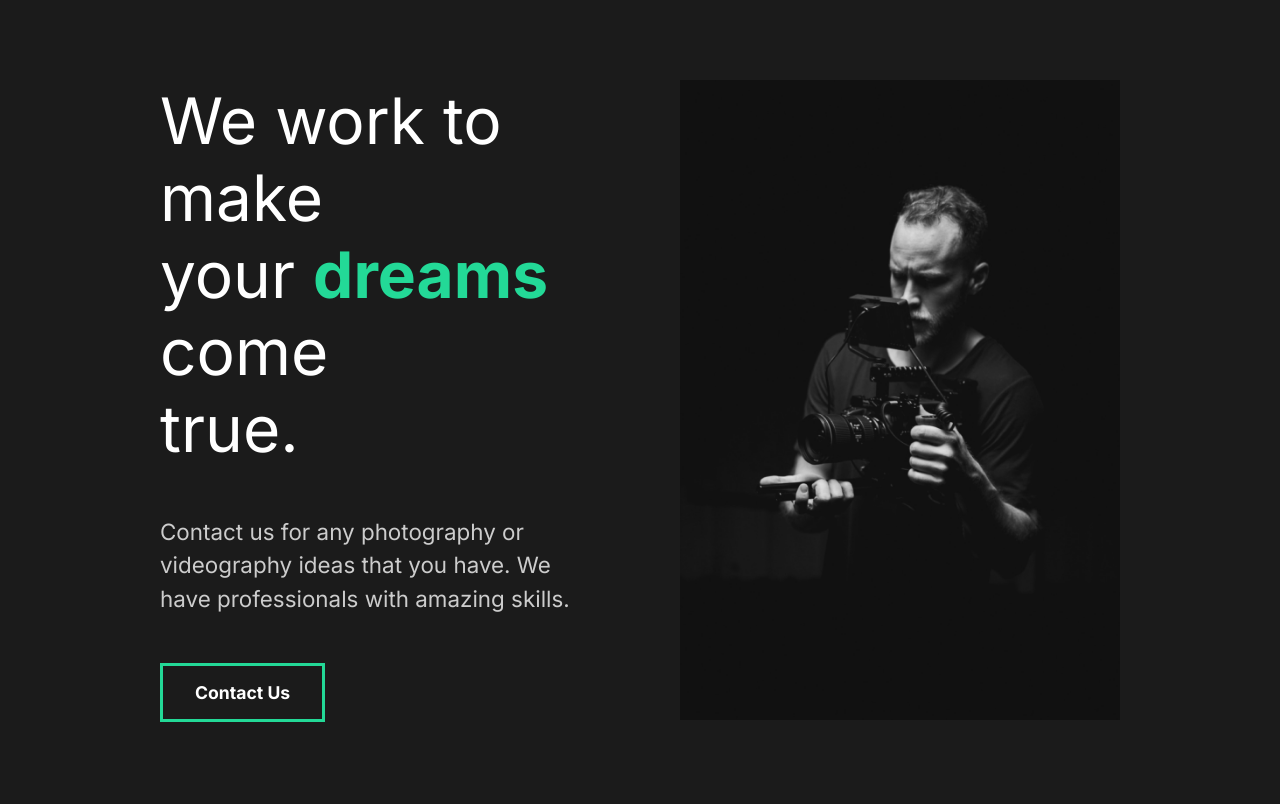
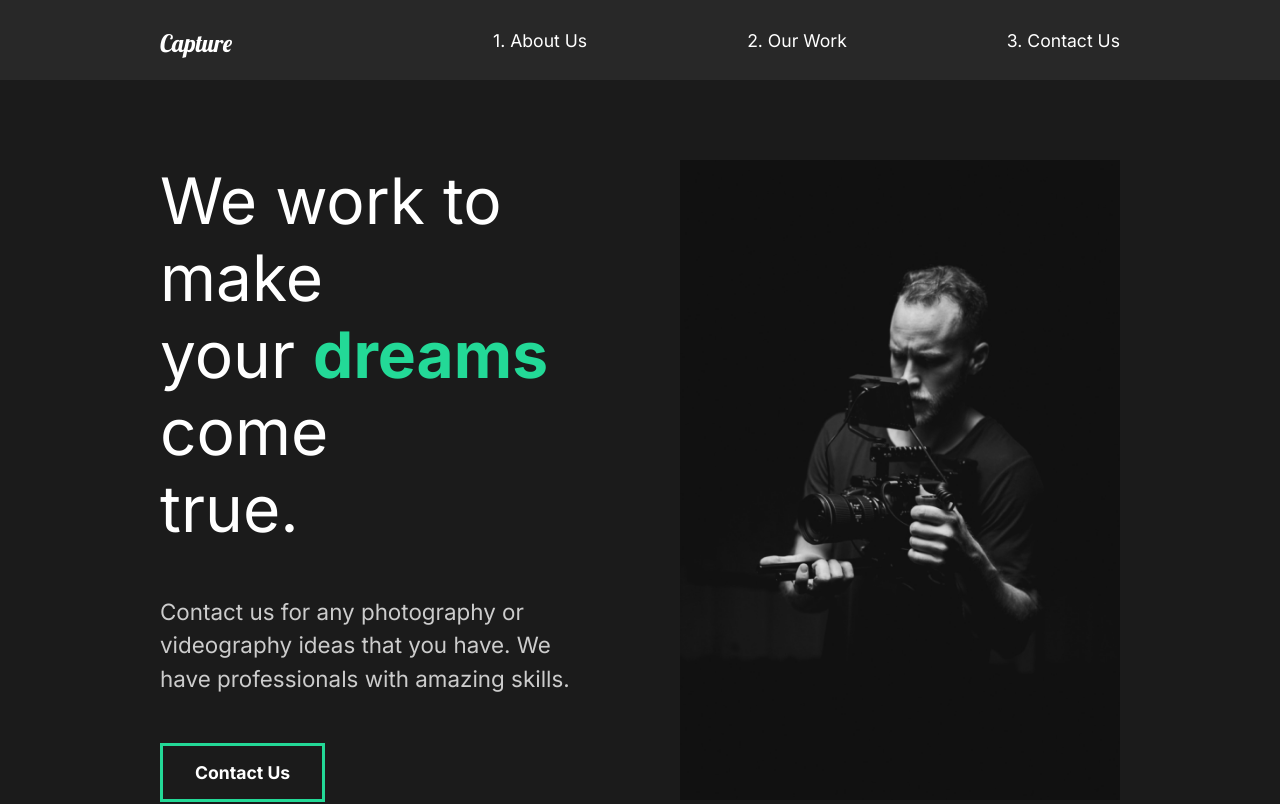
Before and after one commit to teddidev/portfolio_capture_reactProject, a React (Create React App) app: page / in a window 1280 px wide. Shown: the top 804 px of the page. Built offline with nearby package versions, Linux system fonts and the light colour scheme.

Commit message:
8. creating Nav

```diff
--- a/src/App.jsx
+++ b/src/App.jsx
@@ -1,11 +1,14 @@
+//dependencies
 import React from "react";
 import AboutUs from "./pages/AboutUs";
 import GlobalStyle from "./components/GlobalStyle";
+import Nav from "./components/Nav";
 
 function App() {
   return (
     <div className="App">
       <GlobalStyle />
+      <Nav />
       <AboutUs />
     </div>
   );
--- /dev/null
+++ b/src/components/Nav.jsx
@@ -0,0 +1,55 @@
+import React from "react";
+import styled from "styled-components";
+
+const Nav = () => {
+  return (
+    <StyledNav>
+      <h1>
+        <a id="logo" href="#">
+          Capture
+        </a>
+      </h1>
+      <ul>
+        <li>
+          <a href="#">1. About Us</a>
+        </li>
+        <li>
+          <a href="#">2. Our Work</a>
+        </li>
+        <li>
+          <a href="#">3. Contact Us</a>
+        </li>
+      </ul>
+    </StyledNav>
+  );
+};
+
+//function 밖에다가 만드는 것임에 유의
+const StyledNav = styled.div`
+  min-height: 10vh;
+  display: flex;
+  margin: auto;
+  justify-content: space-between;
+  align-items: center;
+  padding: 1rem 10rem;
+  background: #282828;
+  a {
+    color: white;
+    text-decoration: none;
+  }
+  ul {
+    display: flex;
+    list-style: none;
+  }
+  #logo {
+    font-size: 1.5rem;
+    font-family: "Lobster", cursive;
+    font-weight: lighter;
+  }
+  li {
+    padding-left: 10rem;
+    postion: relative;
+  }
+`;
+
+export default Nav;
```
